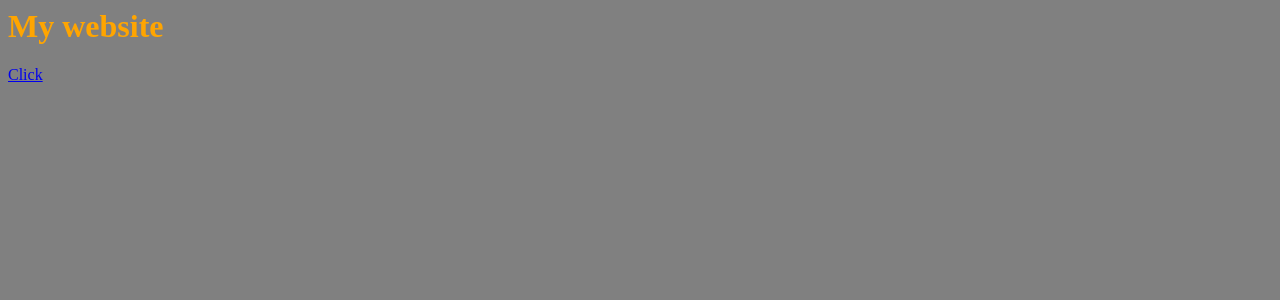
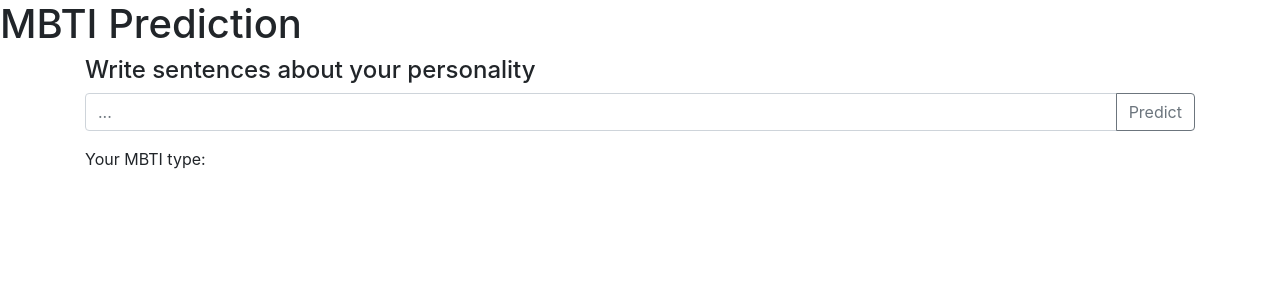
Before and after one commit to anthonyuzan/mbti-prediction, a Flask app: page / in a window 1280 px wide. Shown: the top 300 px of the page. Run offline with Flask 2, Linux system fonts and the light colour scheme; parts of the project's set-up code (start-up, migrations or seed data) failed here and were passed over; some libraries are stand-ins or nearby versions.

Commit message:
Frontend v1 done (send and receive data)

```diff
--- a/webapp/app.py
+++ b/webapp/app.py
@@ -8,13 +8,9 @@ app = Flask(__name__)
 def index():
     return render_template('index.html')
 
-@app.route('/hello/<name>')
-def hello(name):
-    return render_template('hello.html', name=name)
-
 @app.route('/predict', methods=['POST'])
 def predict():
-    req_data = request.get_json()['sentence']
+    req_data = request.get_json()['sentences']
     data_preprocessed = data_preprocessing(req_data)
     data_vector = data_vectorization(data_preprocessed, vectorizer)
     prediction = mbti_prediction(data_vector, model_ie, model_sn, model_tf, model_jp)
--- a/webapp/templates/index.html
+++ b/webapp/templates/index.html
@@ -1,12 +1,48 @@
 <html>
 
 <head>
-    <link rel="stylesheet" href="/static/style.css" />
+    <title>MBTI Prediction</title>
+    <link rel="stylesheet" href="https://maxcdn.bootstrapcdn.com/bootstrap/4.0.0/css/bootstrap.min.css"
+        integrity="sha384-Gn5384xqQ1aoWXA+058RXPxPg6fy4IWvTNh0E263XmFcJlSAwiGgFAW/dAiS6JXm" crossorigin="anonymous">
 </head>
 
 <body>
-    <h1>My website</h1>
-    <a href="/hello/Tony">Click</a>
+    <h1>MBTI Prediction</h1>
+
+    <div class="container">
+        <h4>Write sentences about your personality</h4>
+        <div class="input-group mb-3">
+            <input type="text" id="sentences" class="form-control" placeholder="...">
+            <div class="input-group-append">
+                <button class="btn btn-outline-secondary" onclick="sendJSON()">Predict</button>
+            </div>
+        </div>
+        <p>Your MBTI type: </p>
+        <p id="result"></p>
+    <div>
+
+    <script>
+        function sendJSON(){
+            let sentences = document.querySelector('#sentences')
+            let result = document.querySelector('#result')
+
+            let xhr = new XMLHttpRequest();
+            let url = 'http://127.0.0.1:5000/predict'
+
+            xhr.open('POST', url, true);
+            xhr.setRequestHeader('Content-Type', 'application/json');
+
+            xhr.onreadystatechange = function () {
+                if(xhr.readyState === 4 && xhr.status === 200) {
+                    result.innerHTML = this.responseText;
+                }
+            };
+
+            let data = JSON.stringify({"sentences": sentences.value});
+            xhr.send(data)
+        }
+    </script>
+
 </body>
 
 </html>
```
Also changed, not shown: webapp/templates/hello.html (deleted, +0 -8 lines), webapp/util.py (+0 -10 lines).
